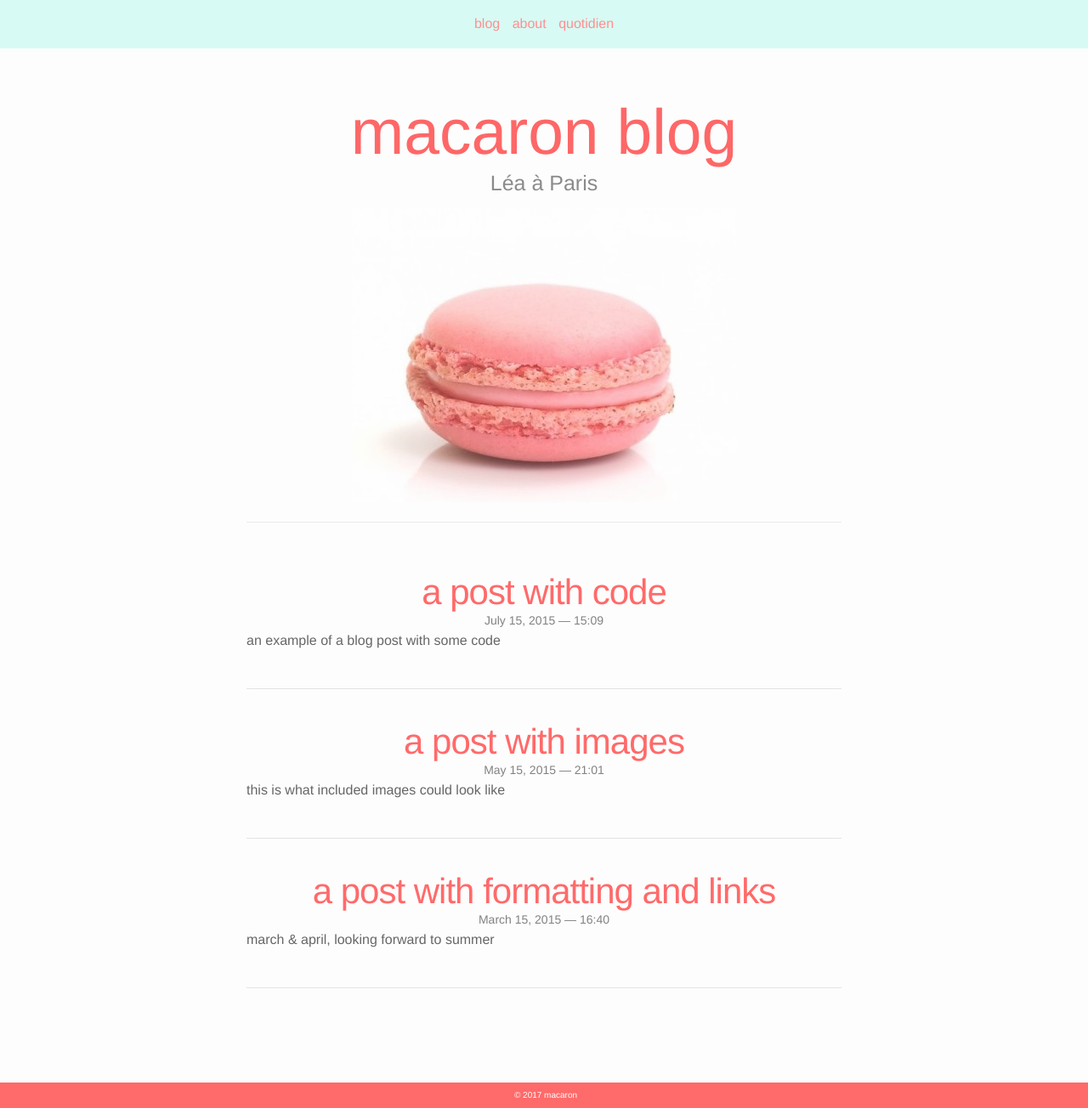
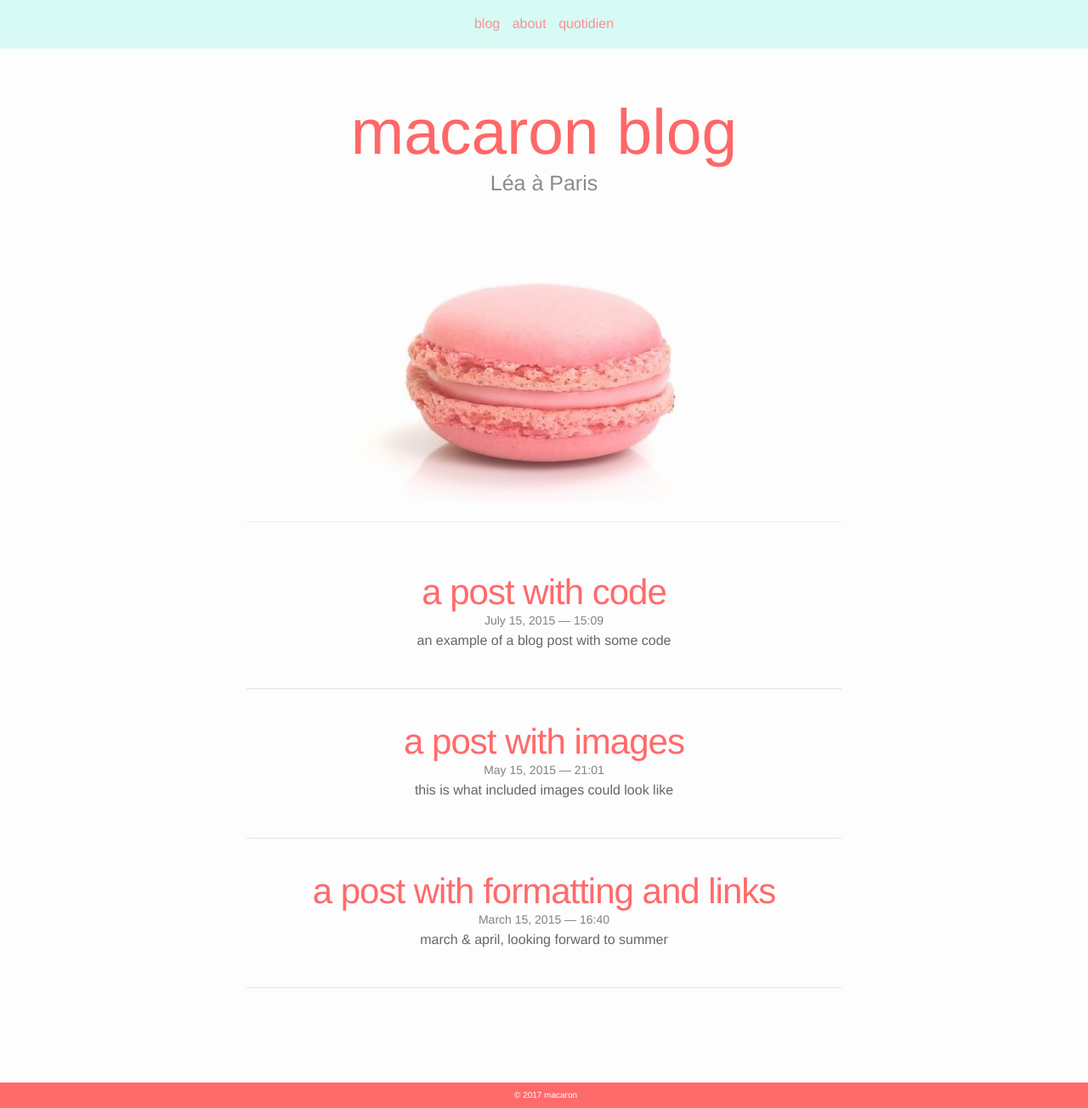
Before and after one commit to earlgreymacaron/earlgreymacaron-oldsitedraft, a Jekyll site: the page built from index.html, in a window 1280 px wide and 1304 px high. Shown: the whole window at 85% size. Built offline with Jekyll 4.4.1, drawn with Linux system fonts in a browser that asks for light colours; nearby versions of some CDN libraries; the list of posts is cut into pages by our own code.

Commit message:
Update _base.scss

```diff
--- a/_sass/_base.scss
+++ b/_sass/_base.scss
@@ -8,7 +8,7 @@ dl, dd, ol, ul, figure {
     padding: 0;
 }
 
-h2 {
+p,h2 {
     text-align:center;
 }
 
```
